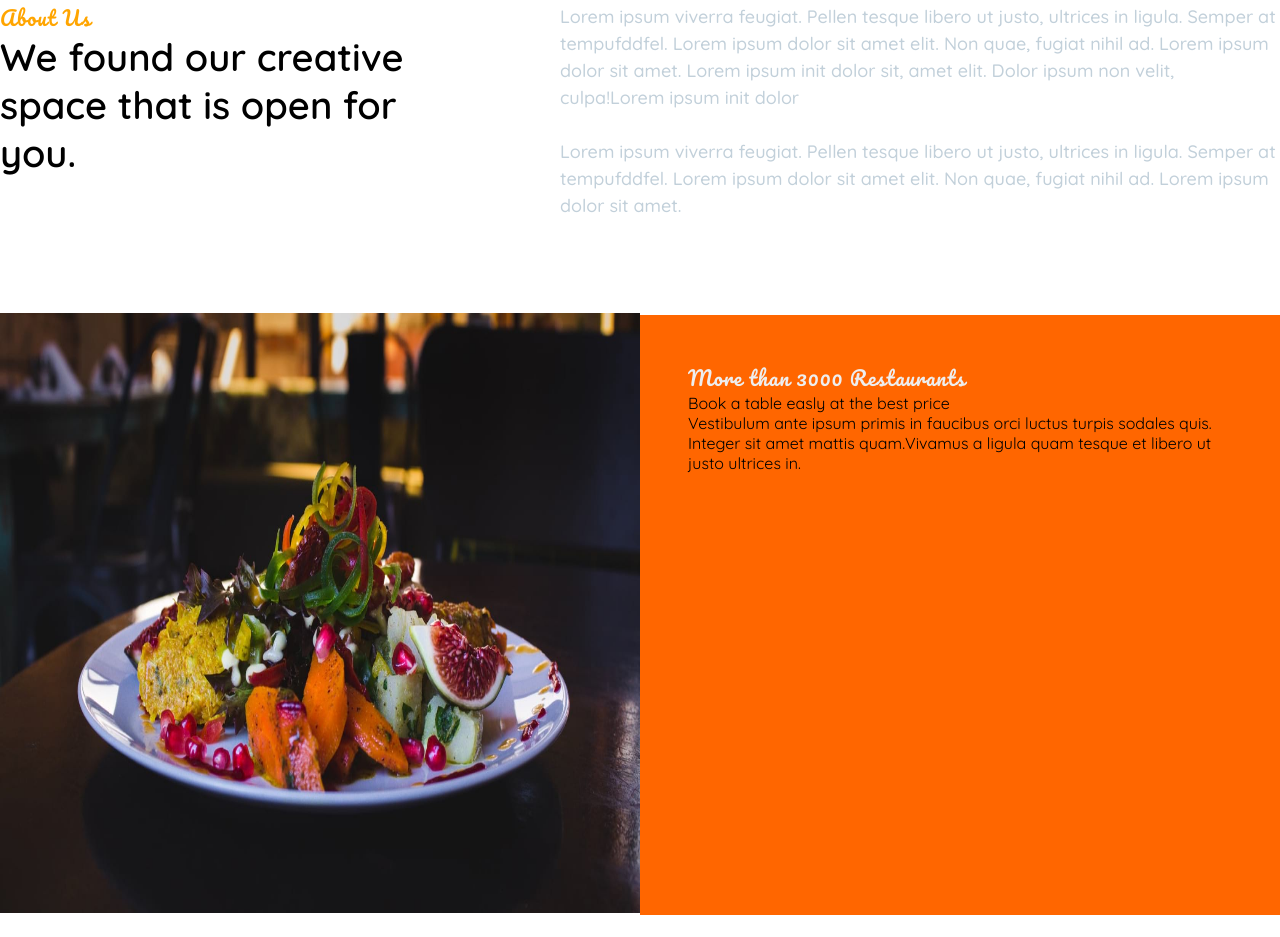
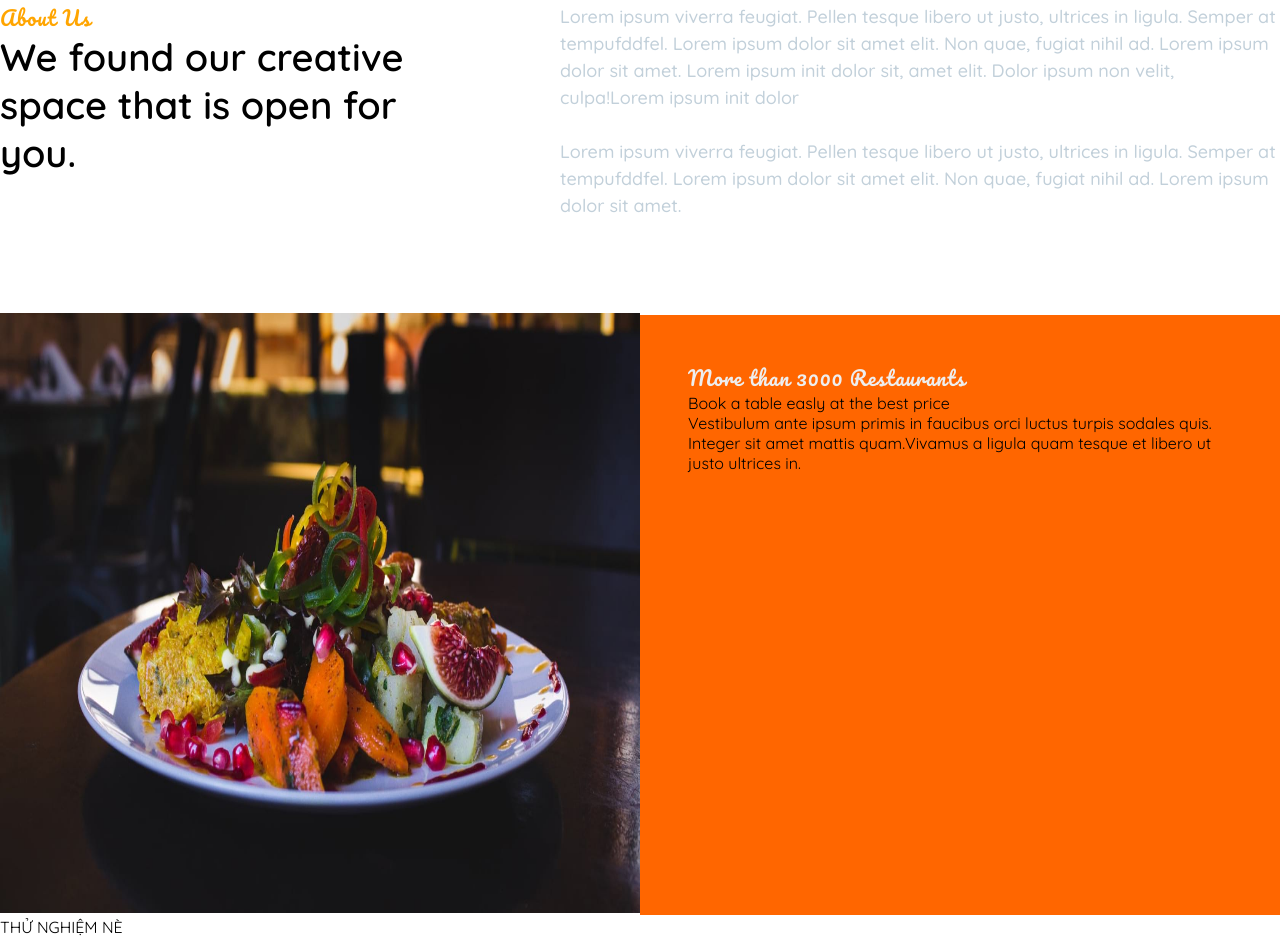
Before and after one commit to nqmcybersoft2023/GIT-PERSONAL, a plain HTML site: page index.html in a window 1280 px wide. Shown: the part 797-1734 px from the top of the page. Drawn offline with Linux system fonts and the light colour scheme.

Commit message:
toi dong y

```diff
--- a/index.html
+++ b/index.html
@@ -122,7 +122,7 @@
           quam.Vivamus a ligula quam tesque et libero ut justo ultrices in.</p>
       </div>
     </div>
-
+    <p>THỬ NGHIỆM NÈ</p>
   </section>
   <script>
     document.getElementById("switchButton").onclick = function () {
```
